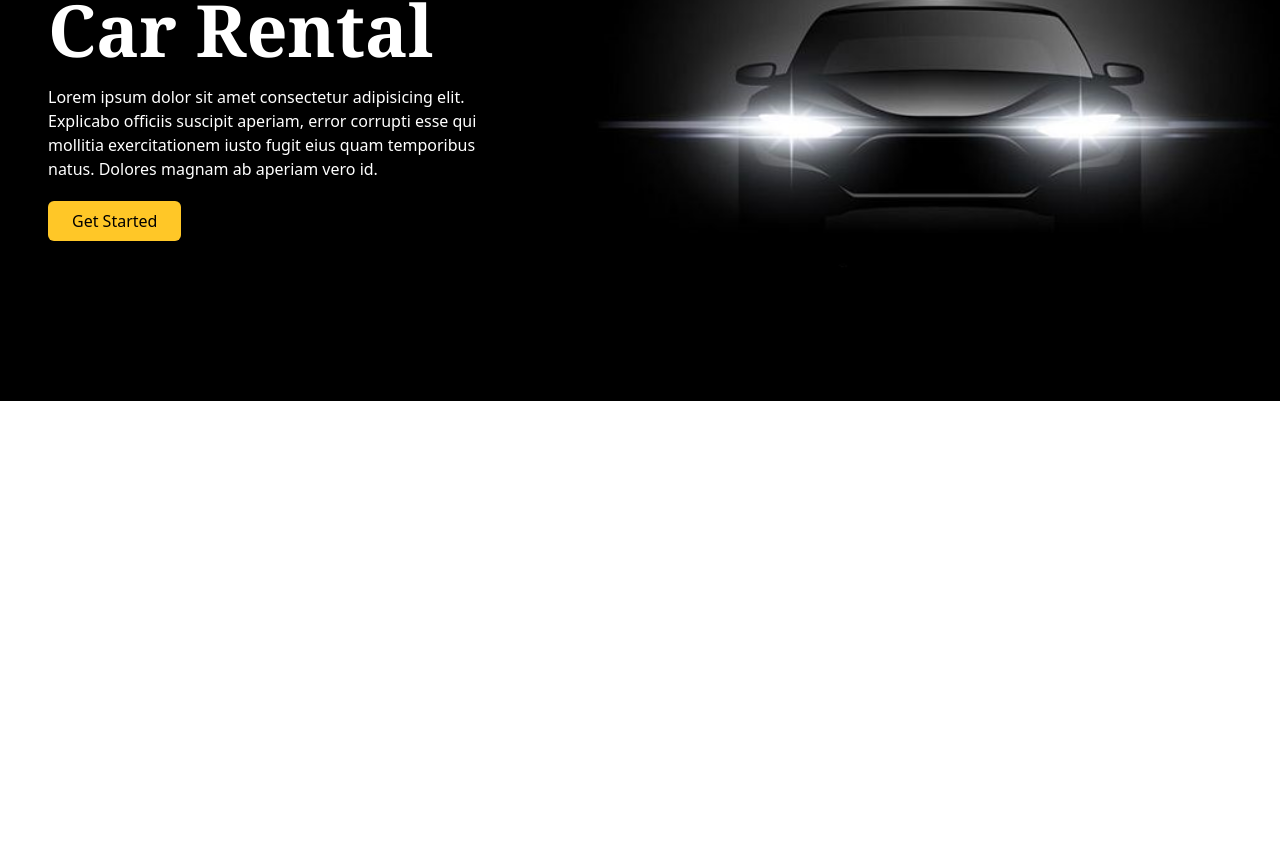
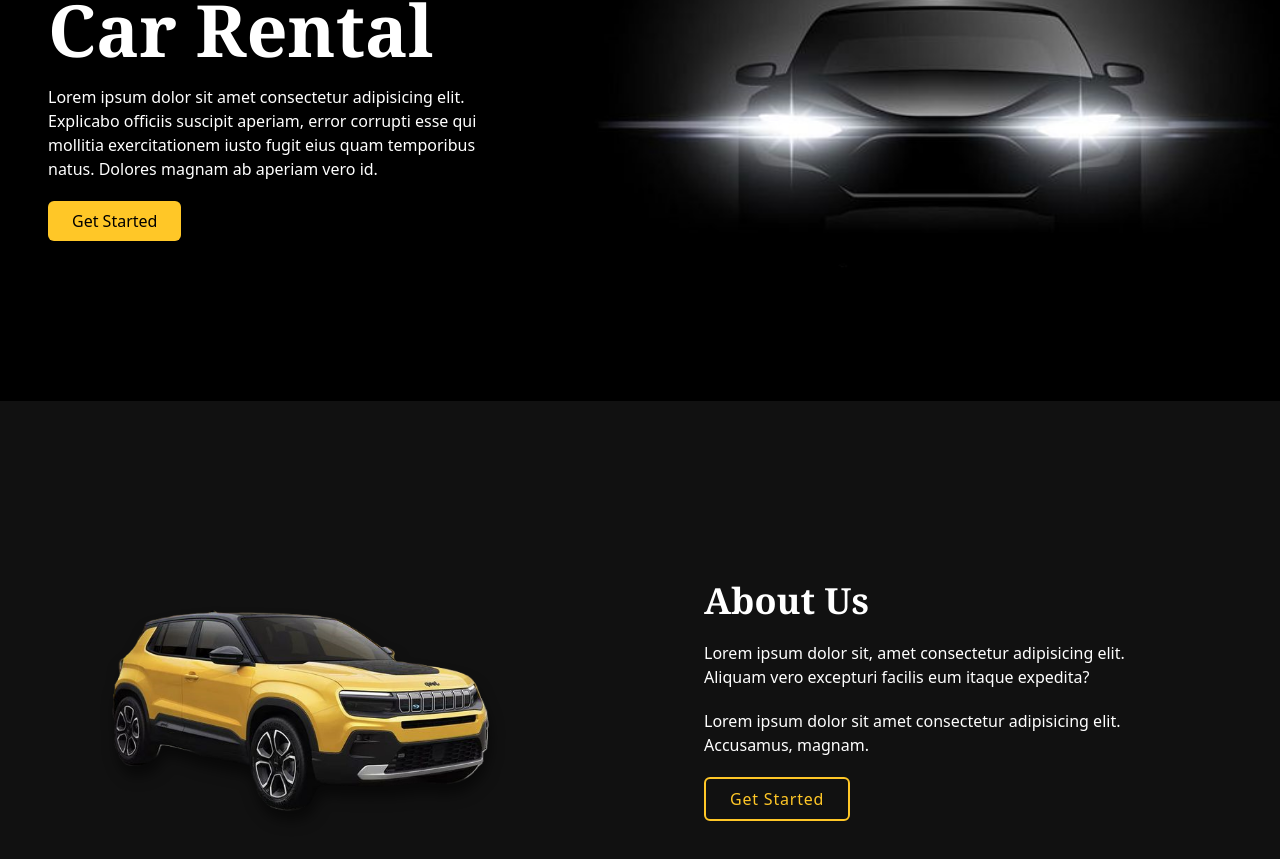
Before and after one commit to koyuji6661/koyrentcar, a React (Vite) app: page / in a window 1280 px wide. Shown: the part 279-1138 px from the top of the page. Before the commit the page ends 800 px from the top, so only its background shows below. Built offline with nearby package versions, Linux system fonts and the light colour scheme.

Commit message:
4 Juni 2024

```diff
--- a/src/App.jsx
+++ b/src/App.jsx
@@ -3,6 +3,7 @@
 import Hero from './components/Hero/Hero';
 import AOS from 'aos';
 import "aos/dist/aos.css";
+import About from './components/About/About'
 
 const App = () => {
 
@@ -35,6 +36,7 @@
     <div>
       <Navbar theme={theme} setTheme={setTheme} />
       <Hero theme={theme}/>
+      <About />
     </div>
   )
 }
--- /dev/null
+++ b/src/components/About/About.jsx
@@ -0,0 +1,34 @@
+import React from 'react'
+import CarPng from '../../assets/car1.png'
+
+const About = () => {
+  return (
+    <div className='dark:bg-dark bg-slate-100 dark:text-white duration-300 sm:min-h-[600px] sm:grid sm:place-items-center'>
+    <div className='container'>
+        <div className="grid grid-cols-1 sm:grid-cols-2 place-items-center">
+            <div data-aos='slide-right' data-aos-duration='1500'>
+                <img src={CarPng} alt=""
+                className='sm:scale-105 sm:-translate-x-11 max-h-[300px] drop-shadow-[2px_10px_6px_rgba(0,0,0,0.50)]'
+                />
+            </div>
+            <div>
+                <div className='space-y-5 sm:p-16 pb-6'>
+                    <h1 data-aos='fade-up'  className='text-3xl sm:text-4xl font-bold font-serif'>
+                        About Us
+                    </h1>
+                    <p data-aos='fade-up'>
+                        Lorem ipsum dolor sit, amet consectetur adipisicing elit. Aliquam vero excepturi facilis eum itaque expedita?
+                    </p>
+                    <p data-aos='fade-up'>
+                        Lorem ipsum dolor sit amet consectetur adipisicing elit. Accusamus, magnam.
+                    </p>
+                    <button data-aos='fade-up' className='button-outline'>Get Started</button>
+                </div>
+            </div>
+        </div>
+    </div>
+    </div>
+  )
+}
+
+export default About
--- a/src/index.css
+++ b/src/index.css
@@ -1,3 +1,9 @@
 @tailwind base;
 @tailwind components;
 @tailwind utilities;
+
+@layer components {
+    .button-outline{
+        @apply rounded-md border-2 border-primary hover:bg-primary/80 hover:text-black duration-500 py-2 px-6 text-primary tracking-wider;
+    }
+}
```
